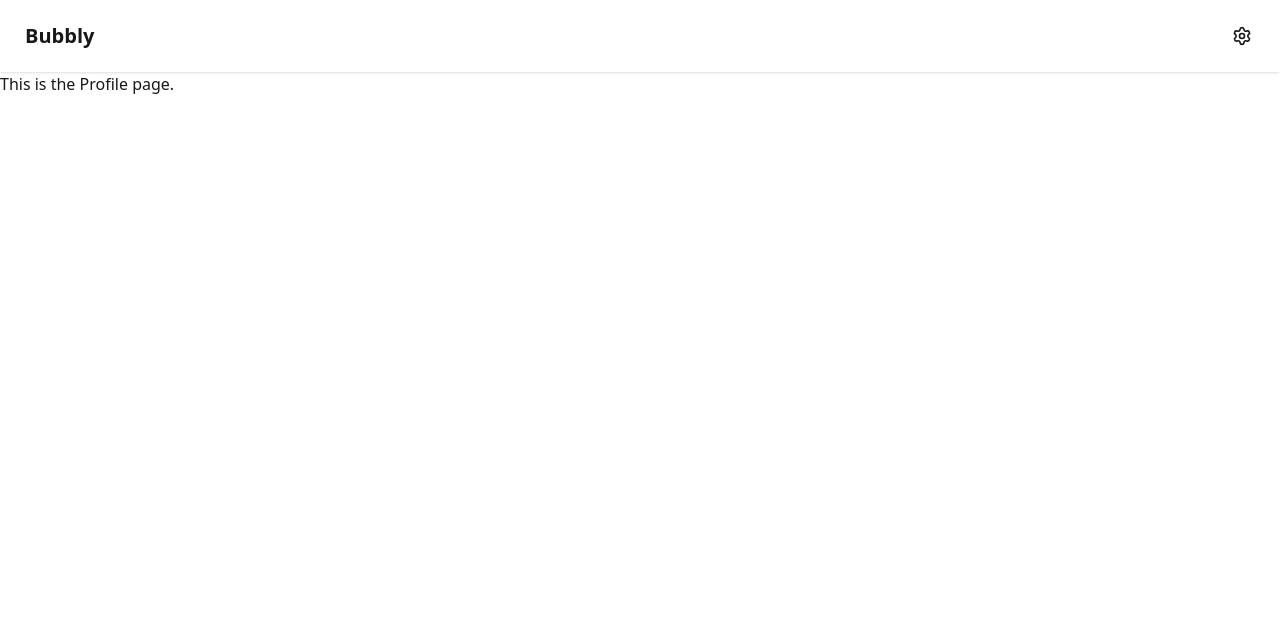
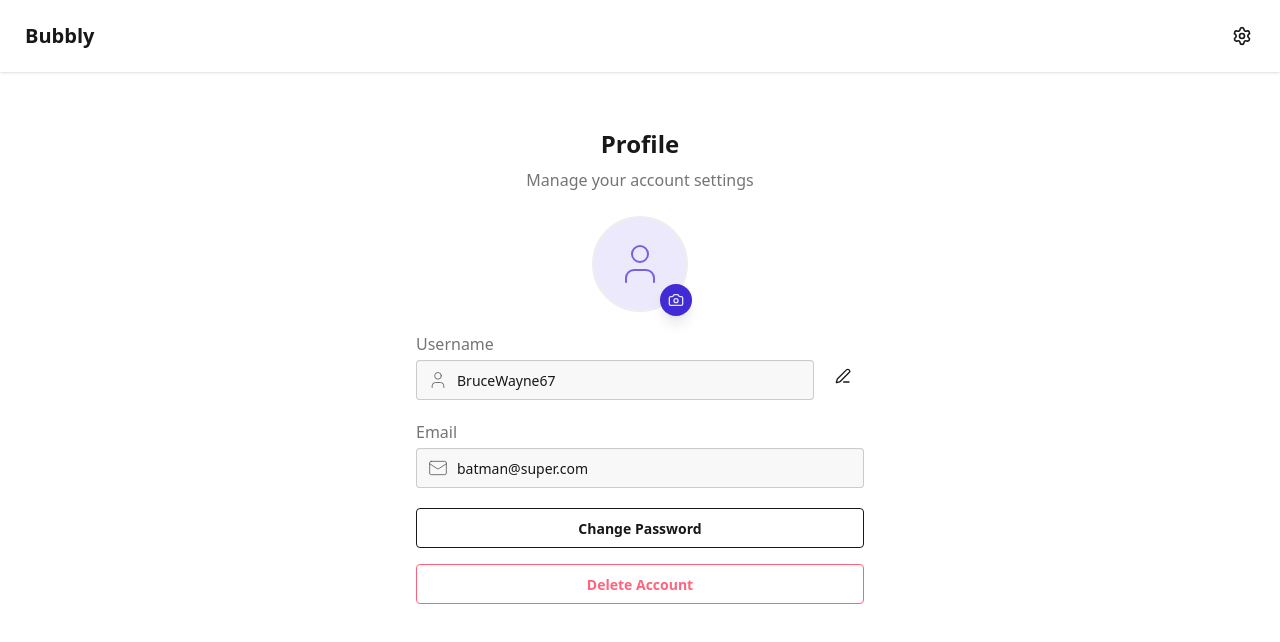
Before and after one commit to suka712/bubbly-chat, a React (Vite) app in the folder frontend/: page /profile in a window 1280 px wide. Shown: the top 642 px of the page. Built offline with nearby package versions, Linux system fonts and the light colour scheme; no server answers.

Commit message:
Add ProfilePage UI with mock API

```diff
--- a/frontend/src/Pages/ProfilePage.tsx
+++ b/frontend/src/Pages/ProfilePage.tsx
@@ -1,5 +1,131 @@
-const ProfilePage = () => {
-    return <div>This is the Profile page.</div>
+import React, { useState } from 'react'
+import { User, Mail, Edit3, Check, X, Camera } from 'lucide-react'
+
+interface ProfilePageProps {
+    initialUsername?: string
+    initialEmail?: string
+    initialAvatar?: string
+}
+
+const ProfilePage: React.FC<ProfilePageProps> = ({ initialUsername = 'BruceWayne67', initialEmail = 'batman@super.com', initialAvatar = '' }) => {
+    const [username, setUsername] = useState(initialUsername)
+    const [email] = useState(initialEmail)
+    const [avatar] = useState(initialAvatar)
+    const [isEditingUsername, setIsEditingUsername] = useState(false)
+    const [tempUsername, setTempUsername] = useState(username)
+    const [isUpdating, setIsUpdating] = useState(false)
+
+    const handleUsernameEdit = () => {
+        setTempUsername(username)
+        setIsEditingUsername(true)
+    }
+
+    const handleUsernameSave = async () => {
+        setIsUpdating(true)
+        // Simulate API call
+        await new Promise((resolve) => setTimeout(resolve, 500))
+        setUsername(tempUsername)
+        setIsEditingUsername(false)
+        setIsUpdating(false)
+    }
+
+    const handleUsernameCancel = () => {
+        setTempUsername(username)
+        setIsEditingUsername(false)
+    }
+
+    const handleAvatarUpload = () => {
+        // Placeholder for avatar upload functionality
+        console.log('Avatar upload clicked')
+    }
+
+    return (
+        <div className="bg-base-100">
+            <div className="flex flex-col justify-center items-center p-6 sm:p-12">
+                <div className="w-full max-w-md space-y-6">
+                    {/* Header */}
+                    <div className="text-center mb-6">
+                        <div className="flex flex-col items-center gap-2 group">
+                            <h1 className="text-2xl font-bold mt-2">Profile</h1>
+                            <p className="text-base-content/60">Manage your account settings</p>
+                        </div>
+                    </div>
+
+                    {/* Profile Section */}
+                    <div className="flex flex-col items-center space-y-4 mb-5">
+                        <div className="relative group">
+                            <div className="size-24 rounded-full bg-primary/10 flex items-center justify-center overflow-hidden border-2 border-base-300 group-hover:border-primary/30 transition-colors">
+                                {avatar ? <img src={avatar} alt="Profile" className="size-full object-cover" /> : <User className="size-12 text-primary/70 stroke-1" />}
+                            </div>
+                            <button onClick={handleAvatarUpload} className="absolute -bottom-1 -right-1 size-8 rounded-full bg-primary text-primary-content flex items-center justify-center hover:bg-primary/80 transition-colors shadow-lg">
+                                <Camera className="size-4" />
+                            </button>
+                        </div>
+                    </div>
+
+                    {/* Profile Information */}
+                    <div className="space-y-5">
+                        {/* Username Field */}
+                        <div className="form-control mb-5">
+                            <label className="label mb-1">
+                                <span className="label-text">Username</span>
+                            </label>
+                            <div className="relative">
+                                <div className="absolute inset-y-0 left-0 pl-3 flex items-center z-10">
+                                    <User className="size-5 opacity-70" style={{ strokeWidth: 1 }} />
+                                </div>
+
+                                {isEditingUsername ? (
+                                    <div className="flex gap-2">
+                                        <input
+                                            type="text"
+                                            className="input input-bordered flex-1 pl-10 focus:outline-none focus:border-gray-300"
+                                            value={tempUsername}
+                                            onChange={(e) => setTempUsername(e.target.value)}
+                                            placeholder="Enter username"
+                                            autoFocus
+                                        />
+                                        <button onClick={handleUsernameSave} disabled={isUpdating || !tempUsername.trim()} className="btn btn-primary btn-sm px-3">
+                                            {isUpdating ? <div className="size-4 border-2 border-primary-content/30 border-t-primary-content rounded-full animate-spin" /> : <Check className="size-4" />}
+                                        </button>
+                                        <button onClick={handleUsernameCancel} disabled={isUpdating} className="btn btn-ghost btn-sm px-3">
+                                            <X className="size-4" />
+                                        </button>
+                                    </div>
+                                ) : (
+                                    <div className="flex">
+                                        <input type="text" className="input input-bordered flex-1 pl-10 bg-base-200 cursor-default focus:outline-none focus:border-gray-300" value={username} readOnly />
+                                        <button onClick={handleUsernameEdit} className="btn btn-ghost btn-sm ml-2 px-3">
+                                            <Edit3 className="size-4" />
+                                        </button>
+                                    </div>
+                                )}
+                            </div>
+                        </div>
+
+                        {/* Email Field */}
+                        <div className="form-control mb-5">
+                            <label className="label mb-1">
+                                <span className="label-text">Email</span>
+                            </label>
+                            <div className="relative">
+                                <div className="absolute inset-y-0 left-0 pl-3 flex items-center z-10">
+                                    <Mail className="size-5 opacity-70" style={{ strokeWidth: 1 }} />
+                                </div>
+                                <input type="email" className="input input-bordered w-full pl-10 bg-base-200 cursor-default focus:outline-none focus:border-gray-300" value={email} readOnly />
+                            </div>
+                        </div>
+
+                        {/* Additional Actions */}
+                        <div className="space-y-4">
+                            <button className="btn btn-outline w-full">Change Password</button>
+                            <button className="btn btn-error btn-outline w-full">Delete Account</button>
+                        </div>
+                    </div>
+                </div>
+            </div>
+        </div>
+    )
 }
 
 export default ProfilePage
```
